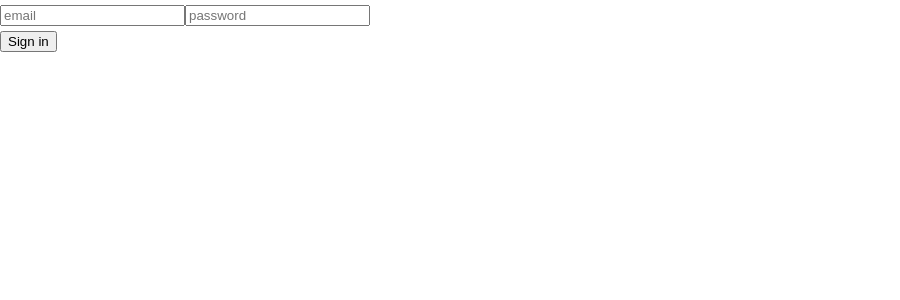
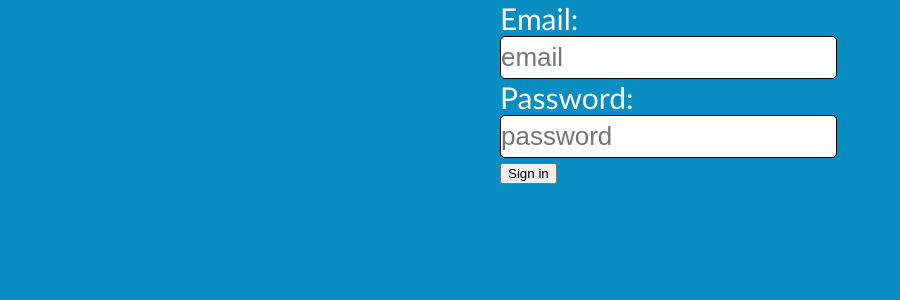
Before and after one commit to KonradMagiera/GUI-CRUD-TeamProject, a React (Create React App) app in the folder ipam/: page / in a window 1280 px wide. Shown: the top 300 px of the page, without its empty margins (0-900 px from the left). Built offline with nearby package versions, Linux system fonts and the light colour scheme; no server answers.

Commit message:
login css

```diff
--- a/ipam/src/components/layout/Home.js
+++ b/ipam/src/components/layout/Home.js
@@ -1,13 +1,12 @@
 import React from 'react'
 import { connect } from 'react-redux'
-import { Link } from 'react-router-dom'
 import { login } from '../../actions/authentication'
 
-function Home(props) {
+function Home() {
   return (
-    <div>
-      <Link to="/register_subnet">Register Subnet</Link>
-      <label>Home Page / mozna przygotowac jakis komponent prezentujacy nasz porjekcik</label>
+    <div className="middle">
+      <h2>Witaj w serwisie IP Managment Studio!</h2>
+      <p>System zarządzania przestrzenią adresową został opracowany przez amatorski zespół dla wyśmienitego prowadzącego PGUI :)</p>
     </div>
   )
 }
--- a/ipam/src/components/layout/Login.js
+++ b/ipam/src/components/layout/Login.js
@@ -22,13 +22,17 @@ class Login extends React.Component {
       return <Redirect to="/home" />
     }
     return (
-      <form onSubmit={e => this.handleLogin(e)}>
-        <input type="text" name="email" placeholder="email" />
-        <input type="password" name="password" placeholder="password" />
+      <div className="container-middle">
+      <form className="form-middle" onSubmit={e => this.handleLogin(e)}>
+        <label for="email" className="login-label">Email:</label>
+        <input type="text" name="email" className="login-input" placeholder="email" />
+        <label for="password" className="login-label">Password:</label>
+        <input type="password" name="password" className="login-input" placeholder="password" />
         <div>
           <button>Sign in</button>
         </div>
       </form>
+      </div>
     )
   }
 }
--- a/ipam/src/components/layout/subnet/SubnetForm.js
+++ b/ipam/src/components/layout/subnet/SubnetForm.js
@@ -35,7 +35,7 @@ class SubnetForm extends React.Component {
 
   render() {
     return (
-      <form onSubmit={(e) => this.handleSubmit(e)}>
+      <form onSubmit={(e) => this.handleSubmit(e)} className="middle">
         <div>
           <h2>{this.props.subnet.subnet_key === "" ? "Register subnet" : "Edit subnet"}</h2>
         </div>
--- a/ipam/src/static/style.css
+++ b/ipam/src/static/style.css
@@ -62,7 +62,6 @@ background-color: #252526;
 color: rgb(200, 221, 228);
 */
 
-
 .menuItem:hover {
   background-color: #41c1fc;
   cursor: pointer;
@@ -116,6 +115,40 @@ color: rgb(200, 221, 228);
   font-weight: bold;
   background-color: #78db64;
   border: 0;
+  cursor: pointer;
+}
+
+.container-middle {
+  position: absolute;
+  left: 0px;
+  right: 0px;
+  top: 0px;
+  bottom: 0px;
+  background-color: #088dc2;
+}
+
+.form-middle {
+  display: block;
+  margin: auto;
+  max-width: 280px;
+}
+
+.login-label {
+  display: inline-block;
+  width: 100%;
+  color: white;
+  font-size: 30px;
+}
+
+.login-input {
+  border-radius: 5px;
+  border: 1px solid black;
+  padding: 5px 0px 5px 0px;
+  font-size: 26px;
+}
+
+.middle {
+  text-align: center;
 }
 
 table {
```
